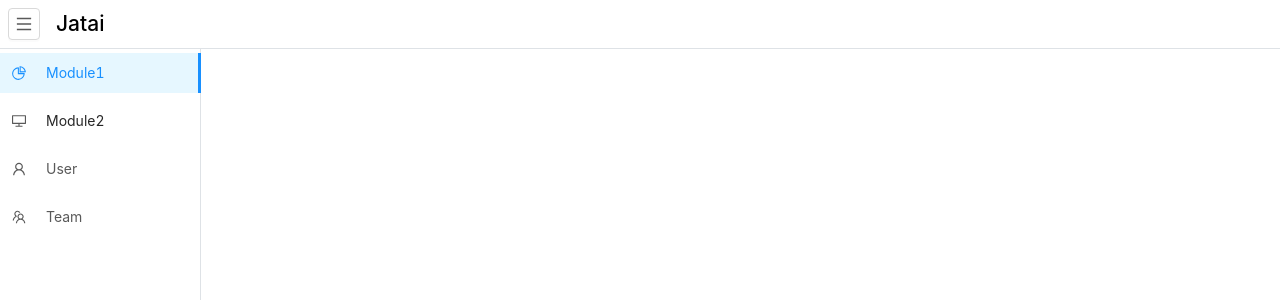
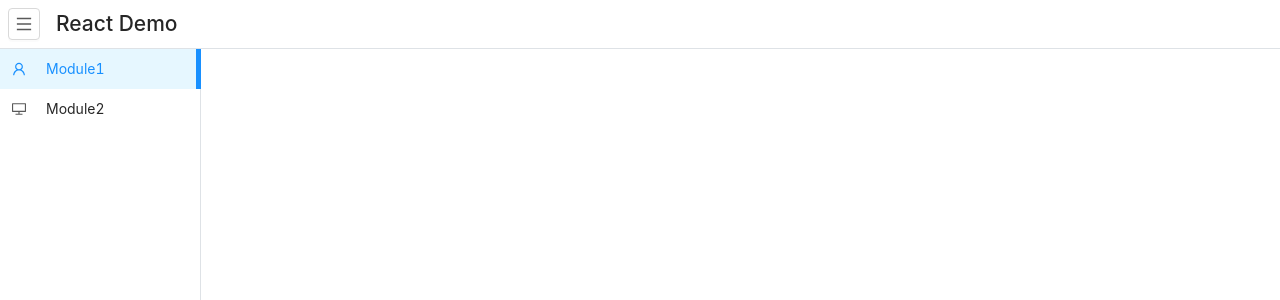
Before and after one commit to ytmjatai/react-demo, a React app: page / in a window 1280 px wide. Shown: the top 300 px of the page. Built offline with nearby package versions, Linux system fonts and the light colour scheme.

Commit message:
component interaction

```diff
--- a/config/webpack.config.dev.js
+++ b/config/webpack.config.dev.js
@@ -44,7 +44,6 @@ module.exports = {
   },
   plugins: [
     new HtmlWebpackPlugin({
-      title: 'React jatai',
       template: 'index.html'
     })
   ],
--- a/config/webpack.config.prod.js
+++ b/config/webpack.config.prod.js
@@ -9,7 +9,7 @@ module.exports = {
     path: path.resolve('dist'),
     filename: 'bundle.js'
   },
-  resolve: { extensions: ['*', '.js', '.jsx', '.tx', '.tsx'] },
+  resolve: { extensions: ['*', '.js', '.jsx', '.ts', '.tsx'] },
   module: {
     rules: [
       {
@@ -31,7 +31,6 @@ module.exports = {
   },
   plugins: [
     new HtmlWebpackPlugin({
-      title: 'React jatai',
       template: 'index.html'
     })
   ],
--- a/package.json
+++ b/package.json
@@ -6,7 +6,7 @@
   "scripts": {
     "test": "echo \"Error: no test specified\" && exit 1",
     "start": "webpack-dev-server --config  config/webpack.config.dev.js",
-    "build": "webpack --config config/webpack.config.prod.js"
+    "build": "webpack --config config/webpack.config.prod.js --progress"
   },
   "repository": {
     "type": "git",
--- a/src/app.scss
+++ b/src/app.scss
@@ -2,23 +2,3 @@
 @import 'bootstrap/scss/_variables';
 @import 'bootstrap/scss/_mixins';
 @import 'bootstrap/scss/_utilities.scss';
-
-h1 {
-  color: #000;
-}
-
-.ant-menu-inline-collapsed {
-  width: 40px;
-}
-
-.ant-menu-inline-collapsed > .ant-menu-item,
-.ant-menu-inline-collapsed > .ant-menu-item-group > .ant-menu-item-group-list > .ant-menu-item,
-.ant-menu-inline-collapsed
-  > .ant-menu-item-group
-  > .ant-menu-item-group-list
-  > .ant-menu-submenu
-  > .ant-menu-submenu-title,
-.ant-menu-inline-collapsed > .ant-menu-submenu > .ant-menu-submenu-title {
-  padding: 0px;
-  text-align: center;
-}
--- a/src/app.tsx
+++ b/src/app.tsx
@@ -1,81 +1,26 @@
 
 import React from 'react';
-import {
-  BrowserRouter as Router,
-  Route,
-  Link,
-  Switch,
-  Redirect,
-  useLocation
-} from "react-router-dom";
+import { BrowserRouter as Router, Route, Switch } from "react-router-dom";
+import { Layout } from 'antd';
 
+import Header from './components/header/header';
+import Aside from './components/aside/aside';
+import Module1 from './modules/module1';
+import Module2 from './modules/module2';
 
 import './app.scss';
 
-import { Layout, Menu } from 'antd';
-import {
-  DesktopOutlined,
-  PieChartOutlined,
-  TeamOutlined,
-  UserOutlined,
-  MenuOutlined,
-} from '@ant-design/icons';
-import Module1 from './modules/module1';
-import Module2 from './modules/module2';
-import Header from './components/header/header';
-import RxEventService from './services/rx-event.service';
-
-const { Content, Sider } = Layout;
-
-
-
 class App extends React.Component {
-  state = {
-    collapsed: false,
-  };
-
-  onCollapse = collapsed => {
-    console.log('tttt')
-    this.setState({ collapsed });
-  };
-
-  componentDidMount() {
-    const rxSvc = RxEventService.getInstance();
-    rxSvc.on('toggle-aside').subscribe(
-      _ => this.setState({ collapsed: !this.state.collapsed })
-
-    );
-  }
 
   render() {
     return (
       <Router>
-
-
         <Layout style={{ minHeight: '100vh' }}>
           <Header />
           <Layout>
-            <Sider collapsible theme="light" collapsed={this.state.collapsed} onCollapse={this.onCollapse} collapsedWidth="40" trigger={null}>
-
-              <Menu className="border-right-0" theme="light" defaultSelectedKeys={['1']} mode="inline" inlineIndent={12}>
-                <Menu.Item key="1" icon={<PieChartOutlined />}>
-                  <Link to="/module1">Module1</Link>
-                </Menu.Item>
-                <Menu.Item key="2" icon={<DesktopOutlined />}>
-                  <Link to="/module2">Module2</Link>
-                </Menu.Item>
-                <Menu.Item key="sub1" icon={<UserOutlined />}>
-                  User
-            </Menu.Item>
-                <Menu.Item key="sub2" icon={<TeamOutlined />}>
-                  Team
-            </Menu.Item>
-              </Menu>
-            </Sider>
-
-
+            <Aside />
             <Layout className="border-left">
-              <Content className="p-2 bg-white">
+              <Layout.Content className="p-2 bg-white">
                 <Switch>
                   <Route exact path="/module1">
                     <Module1 />
@@ -84,12 +29,10 @@ class App extends React.Component {
                     <Module2 />
                   </Route>
                 </Switch>
-              </Content>
+              </Layout.Content>
             </Layout>
-
           </Layout>
         </Layout>
-
       </Router>
 
     );
--- /dev/null
+++ b/src/components/aside/aside.scss
@@ -0,0 +1,17 @@
+.ant-menu-inline-collapsed {
+  width: 40px;
+}
+
+.ant-menu-item,
+.ant-menu-item-group > .ant-menu-item-group-list > .ant-menu-item,
+.ant-menu-item-group > .ant-menu-item-group-list > .ant-menu-submenu > .ant-menu-submenu-title,
+.ant-menu-submenu > .ant-menu-submenu-title {
+  margin-top: 0 !important;
+  margin-bottom: 0 !important;
+  padding-left: 12px !important;
+  padding-right: 0 !important;
+  transition: ease-in;
+}
+.ant-menu:not(.ant-menu-horizontal) .ant-menu-item-selected {
+  border-right: 2px solid;
+}
--- /dev/null
+++ b/src/components/aside/aside.tsx
@@ -0,0 +1,60 @@
+import React from 'react';
+import { Link } from "react-router-dom";
+import { Layout, Menu } from 'antd';
+import { DesktopOutlined, UserOutlined, } from '@ant-design/icons';
+
+import RxEventService from '../../services/rx-event.service';
+import './aside.scss';
+
+export default class Aside extends React.Component {
+  state = {
+    collapsed: false,
+  };
+
+  onCollapse = collapsed => {
+    this.setState({ collapsed });
+  };
+
+  toggle() {
+    if (this.state.collapsed) {
+      this.setState({ collapsed: false })
+    } else {
+      this.setState({ collapsed: true })
+    }
+  }
+
+  componentDidMount() {
+    const rxSvc = RxEventService.getInstance();
+    rxSvc.on('toggle-aside').subscribe(
+      _ => this.toggle()
+    );
+  }
+
+  render() {
+    return (
+      <Layout.Sider
+        collapsible theme="light"
+        collapsed={this.state.collapsed}
+        onCollapse={this.onCollapse}
+        collapsedWidth="40"
+        trigger={null}
+      >
+        <Menu
+          className="border-right-0"
+          theme="light"
+          defaultSelectedKeys={['1']}
+          mode="inline"
+          inlineIndent={12}
+        >
+          <Menu.Item key="1" icon={<UserOutlined />}>
+            <Link to="/module1">Module1</Link>
+          </Menu.Item>
+          <Menu.Item key="2" icon={<DesktopOutlined />}>
+            <Link to="/module2">Module2</Link>
+          </Menu.Item>
+        </Menu>
+      </Layout.Sider>
+    );
+  }
+
+};
--- a/src/components/header/header.tsx
+++ b/src/components/header/header.tsx
@@ -5,7 +5,6 @@ import { MenuOutlined } from '@ant-design/icons';
 import RxEventService from '../../services/rx-event.service';
 
 class Header extends React.Component {
-
 
   toggleAside = () => {
     const rxSvc = RxEventService.getInstance();
@@ -15,7 +14,7 @@ class Header extends React.Component {
     return (
       <div className="d-flex align-items-center p-2 border-bottom bg-white">
         <Button icon={<MenuOutlined />} onClick={this.toggleAside} />
-        <h1 className="mb-0 ml-3">Jatai</h1>
+        <h1 className="mb-0 ml-3">React Demo</h1>
       </div>
     );
   }
```
